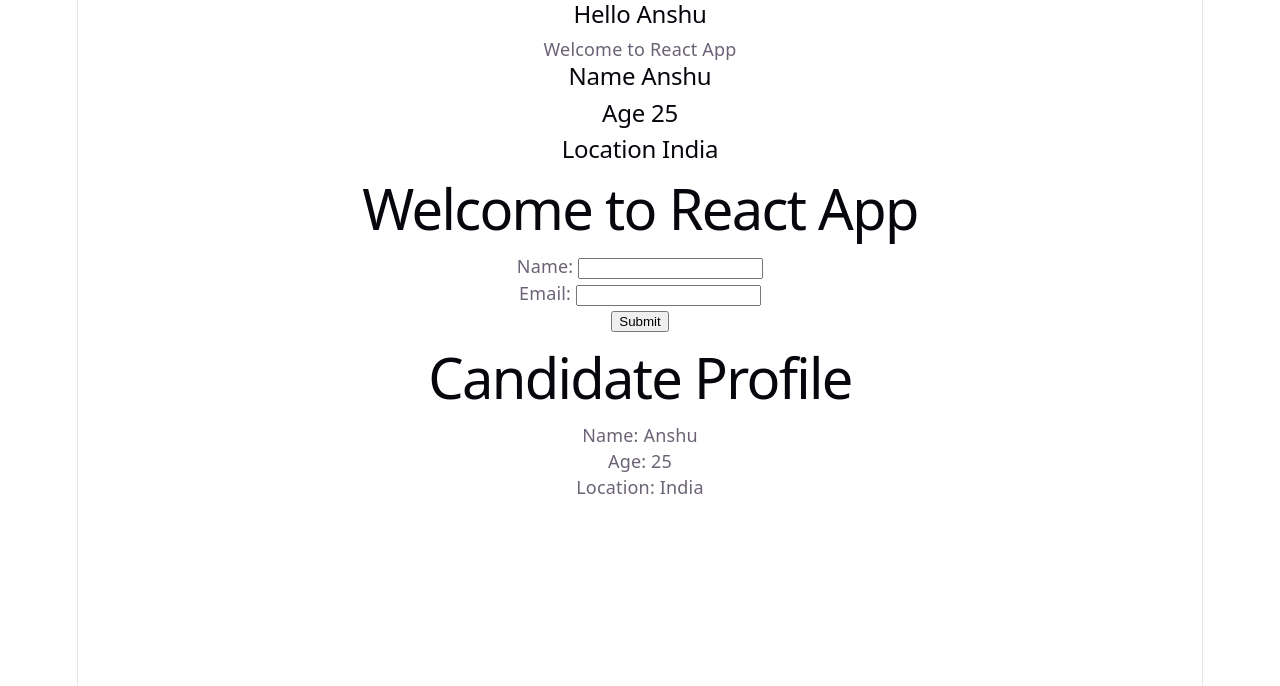
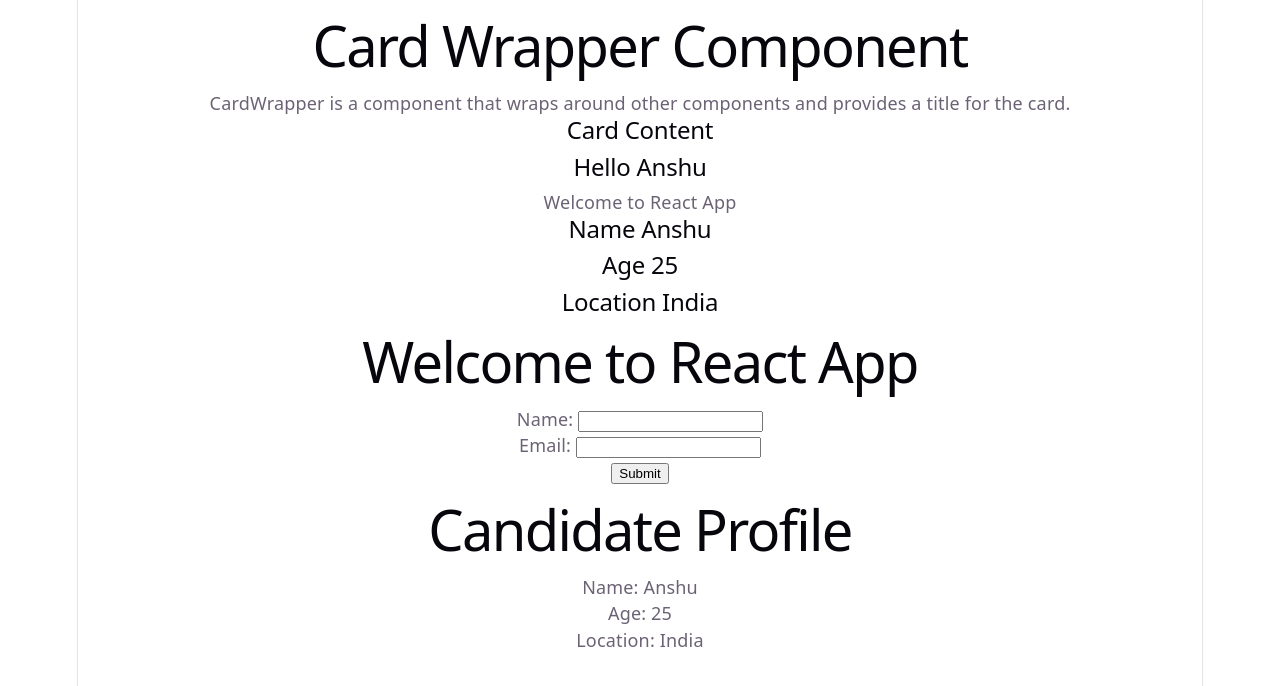
Before and after one commit to anshu-ac-dv/vite-react, a React (Vite) app: page / in a window 1280 px wide. Shown: the top 686 px of the page. Built offline with nearby package versions, Linux system fonts and the light colour scheme.

Commit message:
Exploring more about props

```diff
--- a/src/App.jsx
+++ b/src/App.jsx
@@ -8,11 +8,13 @@ import { Form } from './StyledForm'
 import { Welcome } from './Welcome'
 import { CandidateProfile } from './CandidateProfile'
 import { Greeting } from './Gretting'
+import { CardWrapper } from './CardWrapper'
 
 function App() {
 
   return (
     <div className="App">
+      <CardWrapper title="Card Wrapper Component"/>
       <Greeting name="Anshu" messages="Welcome to React App"/>
       <Welcome name="Anshu" age="25" location="India"/>
       <h1>Welcome to React App</h1>
--- /dev/null
+++ b/src/CardWrapper.jsx
@@ -0,0 +1,11 @@
+export const CardWrapper = ({title}) => {
+    return(
+        <div className="card-wrapper">
+            <h1>{title}</h1>
+            <p>CardWrapper is a component that wraps around other components and provides a title for the card.</p>
+            <div className="card-content">
+                <h2>Card Content</h2>
+            </div>
+        </div>
+    )
+}
```
